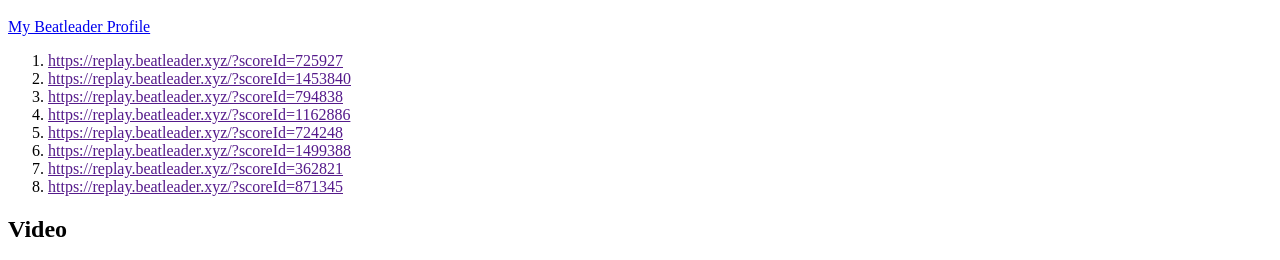
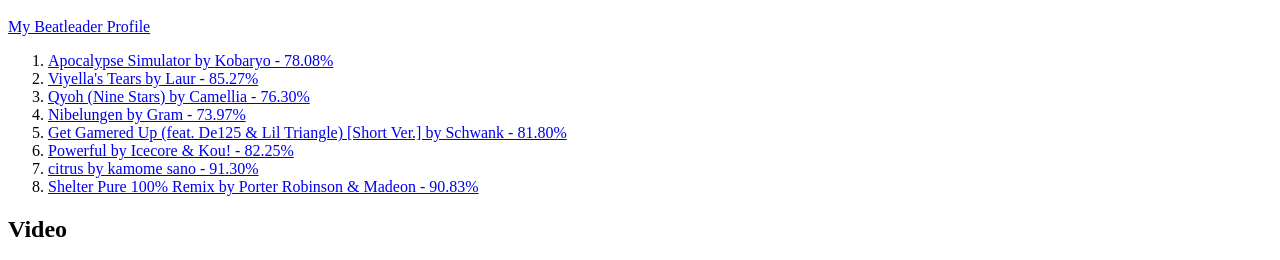
Before and after one commit to MatteoA-30201/Video-Game-Stuff, a plain HTML site: page index.html in a window 1280 px wide. Shown: the part 690-950 px from the top of the page. Drawn offline with Linux system fonts and the light colour scheme; grey boxes are pictures that could not be loaded.

Commit message:
Branch update

```diff
--- a/index.html
+++ b/index.html
@@ -34,15 +34,17 @@
       BeatLeader, a ranked leaderboard as well a video I took of a song I played.</p>
     <h1>BeatLeader Replays</h1>
     <a href="https://www.beatleader.xyz/u/4241/beatleader/pp/desc/1" Target="_blank">My Beatleader Profile</a>
+
+    <!-- An ordered list that shows some of my best ranked beat saber scores-->
     <ol>
-      <li><a href="" Target="_blank">https://replay.beatleader.xyz/?scoreId=725927</a></li>
-      <li><a href="" Target="_blank">https://replay.beatleader.xyz/?scoreId=1453840</a></li>
-      <li><a href="" Target="_blank">https://replay.beatleader.xyz/?scoreId=794838</a></li>
-      <li><a href="" Target="_blank">https://replay.beatleader.xyz/?scoreId=1162886</a></li>
-      <li><a href="" Target="_blank">https://replay.beatleader.xyz/?scoreId=724248</a></li>
-      <li><a href="" Target="_blank">https://replay.beatleader.xyz/?scoreId=1499388</a></li>
-      <li><a href="" Target="_blank">https://replay.beatleader.xyz/?scoreId=362821</a></li>
-      <li><a href="" Target="_blank">https://replay.beatleader.xyz/?scoreId=871345</a></li>
+      <li><a href="https://replay.beatleader.xyz/?scoreId=725927" Target="_blank">Apocalypse Simulator by Kobaryo - 78.08%</a></li>
+      <li><a href="https://replay.beatleader.xyz/?scoreId=1453840" Target="_blank">Viyella's Tears by Laur - 85.27%</a></li>
+      <li><a href="https://replay.beatleader.xyz/?scoreId=794838" Target="_blank">Qyoh (Nine Stars) by Camellia - 76.30%</a></li>
+      <li><a href="https://replay.beatleader.xyz/?scoreId=1162886" Target="_blank">Nibelungen by Gram - 73.97%</a></li>
+      <li><a href="https://replay.beatleader.xyz/?scoreId=724248" Target="_blank">Get Gamered Up (feat. De125 & Lil Triangle) [Short Ver.] by Schwank - 81.80%</a></li>
+      <li><a href="https://replay.beatleader.xyz/?scoreId=1499388" Target="_blank">Powerful by Icecore & Kou! - 82.25%</a></li>
+      <li><a href="https://replay.beatleader.xyz/?scoreId=362821" Target="_blank">citrus by kamome sano - 91.30%</a></li>
+      <li><a href="https://replay.beatleader.xyz/?scoreId=871345" Target="_blank">Shelter Pure 100% Remix by Porter Robinson & Madeon - 90.83%</a></li>
     </ol>
     <h2>Video</h2>
     <iframe width="560" height="315" src="https://www.youtube.com/embed/nbITREplVH0" title="YouTube video player"
```
